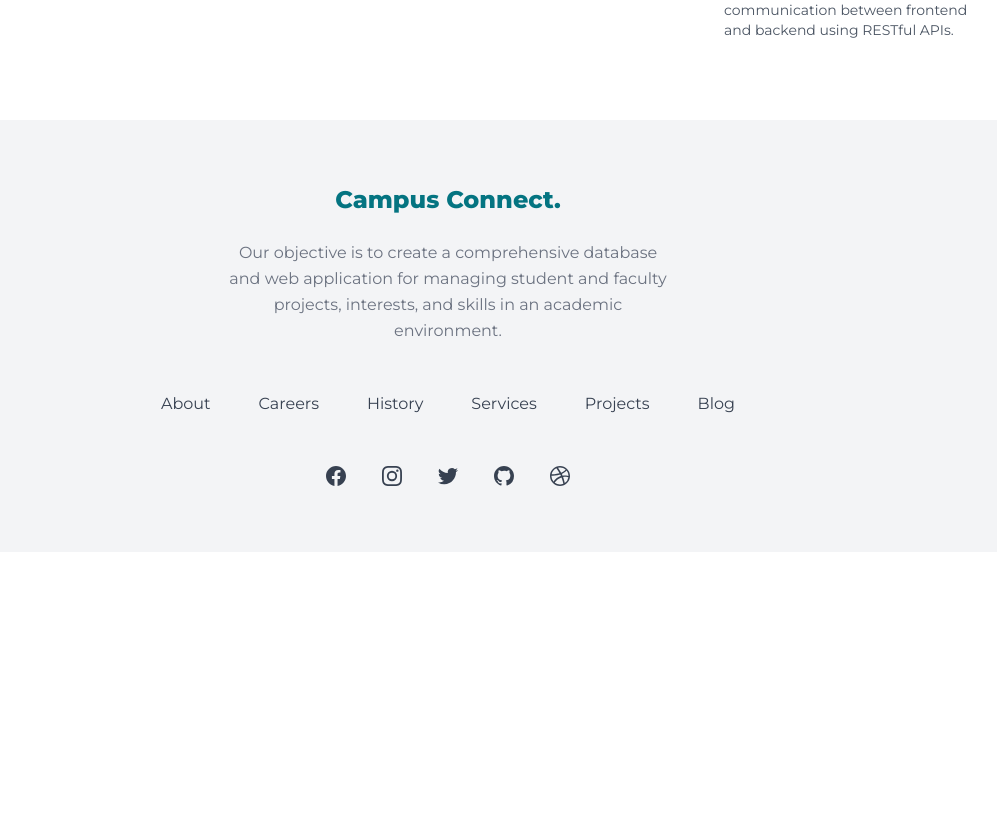
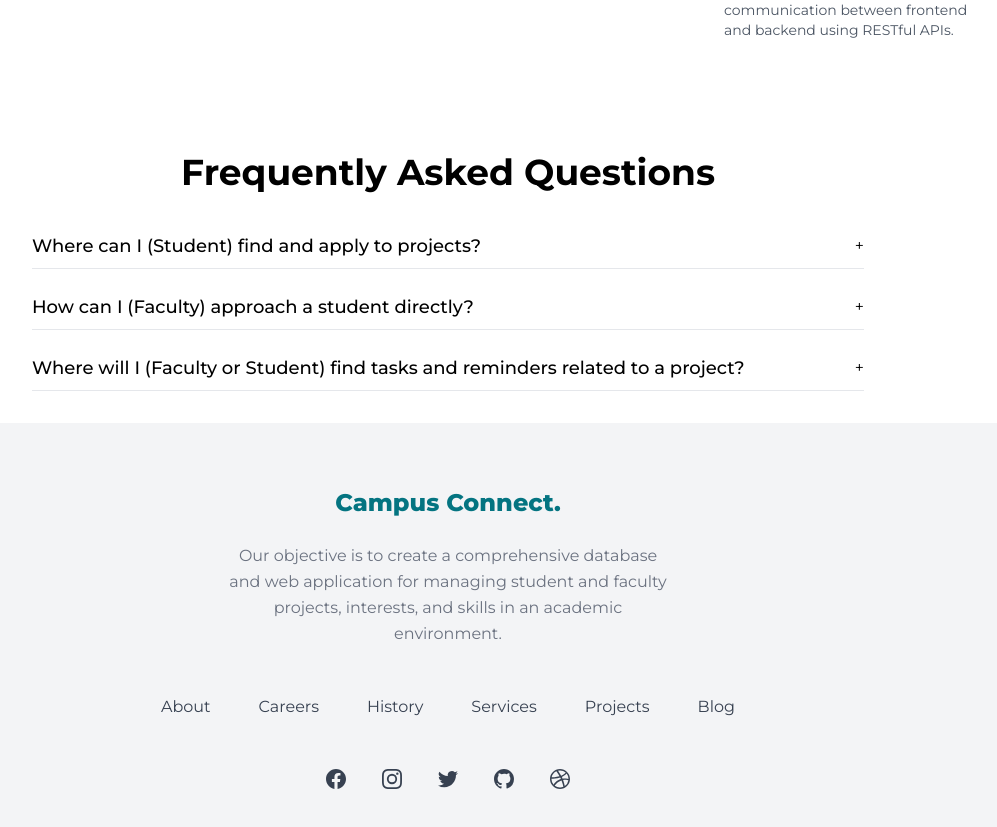
Before and after one commit to ariyaltharun/campus-connect-plus-plus, a React (Vite) app: page / in a window 1280 px wide. Shown: the part 1440-2267 px from the top of the page, without its empty margins (192-1189 px from the left). Before the commit the page ends 1992 px from the top, so only its background shows below. Built offline with nearby package versions, Linux system fonts and the light colour scheme.

Commit message:
added FAQ section using copilot

```diff
--- /dev/null
+++ b/components/FAQs.jsx
@@ -0,0 +1,52 @@
+import { useState } from 'react';
+
+const FAQs = () => {
+    const [activeIndex, setActiveIndex] = useState(null);
+
+    const faqs = [
+        {
+            question: "Where can I (Student) find and apply to projects?",
+            answer: "You can find projects in 'Find Projects' section. From there, you can view the details of the project and submit the proposal if you are interested to work for it. The faculty incharge will review your proposal and get back to you."
+        },
+        {
+            question: "How can I (Faculty) approach a student directly?",
+            answer: "You can find best suitable students according to their area of interests and skill sets from 'Find student' section. You can view their profile and contact them directly through the contact details provided in their profile."
+        },
+        {
+            question: "Where will I (Faculty or Student) find tasks and reminders related to a project?",
+            answer: "You can go to the project page from your dashboard. The project page will be linked to its own kanban board and calendar pages. If you are working on multiple projects, you will have separate kanban boards and calendar pages for each project."
+        }
+    ];
+
+    const toggleFAQ = index => {
+        setActiveIndex(activeIndex === index ? null : index);
+    };
+
+    return (
+        <div className="max-w-4xl mx-auto p-8">
+            <h2 className="mb-8 text-3xl font-bold sm:text-4xl text-center">Frequently Asked Questions</h2>
+            <div className="space-y-4">
+                {faqs.map((faq, index) => (
+                    <div key={index} className="border-b">
+                        <button
+                            className="w-full text-left py-2 focus:outline-none"
+                            onClick={() => toggleFAQ(index)}
+                        >
+                            <div className="flex justify-between items-center">
+                                <span className="text-lg font-medium">{faq.question}</span>
+                                <span>{activeIndex === index ? '-' : '+'}</span>
+                            </div>
+                        </button>
+                        {activeIndex === index && (
+                            <div className="py-2 text-gray-700">
+                                {faq.answer}
+                            </div>
+                        )}
+                    </div>
+                ))}
+            </div>
+        </div>
+    );
+};
+
+export default FAQs;
--- a/components/Home.jsx
+++ b/components/Home.jsx
@@ -1,4 +1,5 @@
 import React from "react";
+import FAQs from "./FAQs";
 
 export default function Home() {
   return (
@@ -244,6 +245,8 @@ export default function Home() {
         </div>
         </div>
       </section>
+      {/* FAQs section */}
+      <FAQs />
     </>
   );
 }
```
